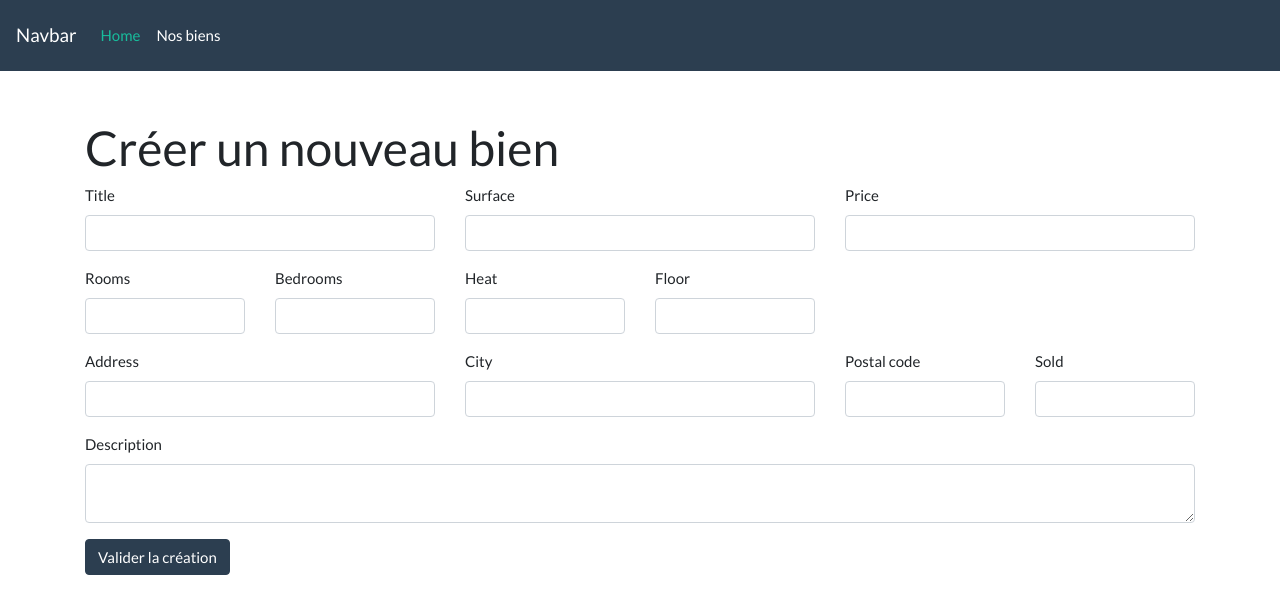
After one commit to HardyMaxime/symfony-basic-crud, a Symfony app: template templates/admin/property/create.html.twig in a window 1280 px wide. The commit adds this page. Shown: the top 614 px of the page. Run offline with Twig, Linux system fonts and the light colour scheme; the template is opened without the code that fills it, so the values that code supplies are empty; form fields are guessed from the names that the template uses; some libraries are stand-ins or nearby versions.

Commit message:
Ajout du crud

```diff
--- a/config/services.yaml
+++ b/config/services.yaml
@@ -4,7 +4,7 @@
 # Put parameters here that don't need to change on each machine where the app is deployed
 # https://symfony.com/doc/current/best_practices/configuration.html#application-related-configuration
 parameters:
-
+    locale: fr
 services:
     # default configuration for services in *this* file
     _defaults:
--- /dev/null
+++ b/templates/admin/property/_form.html.twig
@@ -0,0 +1,23 @@
+{{ form_start(form) }}
+    <div class="row">
+        <div class="col-md-4"> {{ form_row(form.title)}} </div>
+        <div class="col-md-4"> {{ form_row(form.surface)}} </div>
+        <div class="col-md-4"> {{ form_row(form.price)}} </div>
+    </div>
+    <div class="row">
+        <div class="col-md-2"> {{ form_row(form.rooms) }} </div>
+        <div class="col-md-2"> {{ form_row(form.bedrooms) }} </div>
+        <div class="col-md-2"> {{ form_row(form.heat) }} </div>
+        <div class="col-md-2"> {{ form_row(form.floor) }} </div>
+    </div>
+    <div class="row">
+        <div class="col-md-4"> {{ form_row(form.address) }} </div>
+        <div class="col-md-4"> {{ form_row(form.city) }} </div>
+        <div class="col-md-2"> {{ form_row(form.postal_code) }} </div>
+        <div class="col-md-2"> {{ form_row(form.sold) }} </div>
+    </div>
+    <div class="row">
+        <div class="col-md-12"> {{ form_row(form.description) }} </div>
+    </div>
+    <button type="submit" class="btn btn-primary" >{{ button|default('Enregistrer') }}</button>
+{{ form_end(form) }}
--- /dev/null
+++ b/templates/admin/property/create.html.twig
@@ -0,0 +1,8 @@
+{% extends 'base.html.twig' %}
+
+{% block title %} Créer un bien {% endblock %}
+
+{% block body %}
+    <h1>Créer un nouveau bien</h1>
+      {{ include ('admin/property/_form.html.twig', {button:'Valider la création'}) }}
+{% endblock %}
--- a/templates/admin/property/edit.html.twig
+++ b/templates/admin/property/edit.html.twig
@@ -4,5 +4,5 @@
 
 {% block body %}
     <h1>Vous édité le bien {{ property.title }}</h1>
-
+        {{ include ('admin/property/_form.html.twig', { button:'Valider les modifications'}) }}
 {% endblock %}
--- a/templates/base.html.twig
+++ b/templates/base.html.twig
@@ -16,10 +16,10 @@
         <div class="collapse navbar-collapse" id="navbarColor01">
             <ul class="navbar-nav mr-auto">
             <li class="nav-item active">
-                <a class="nav-link" href="#">Home <span class="sr-only">(current)</span></a>
+                <a class="nav-link" href="{{ path("home") }}">Home <span class="sr-only">(current)</span></a>
             </li>
             <li class="nav-item">
-                <a class="nav-link" href="#">Features</a>
+                <a class="nav-link" href="{{ path("property") }}">Nos biens</a>
             </li>
         </div>
     </nav>
```
Also changed, not shown: src/Controller/Admin/AdminPropertyController.php (+57 -3 lines), src/Form/PropertyType.php (added, +49 -0 lines), templates/admin/property/index.html.twig (+12 -0 lines), translations/forms.fr.yaml (added, +12 -0 lines), 2 other files.
